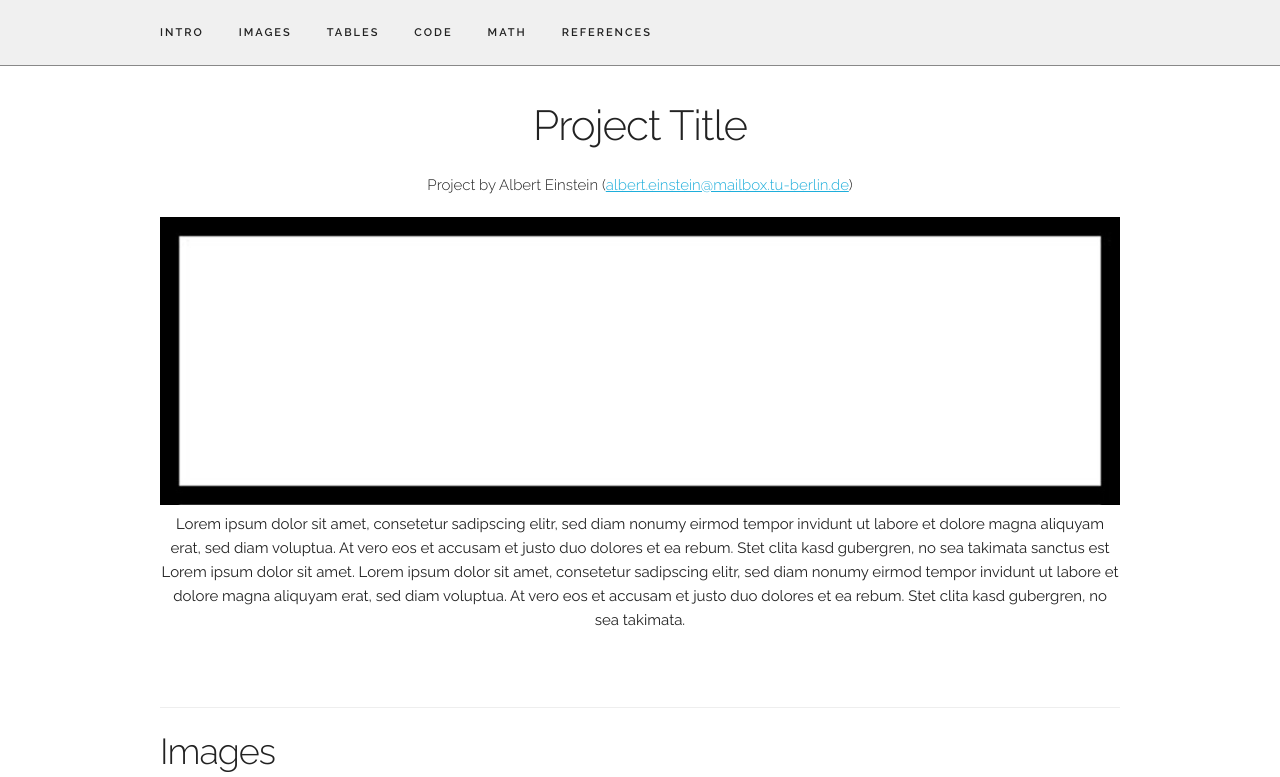
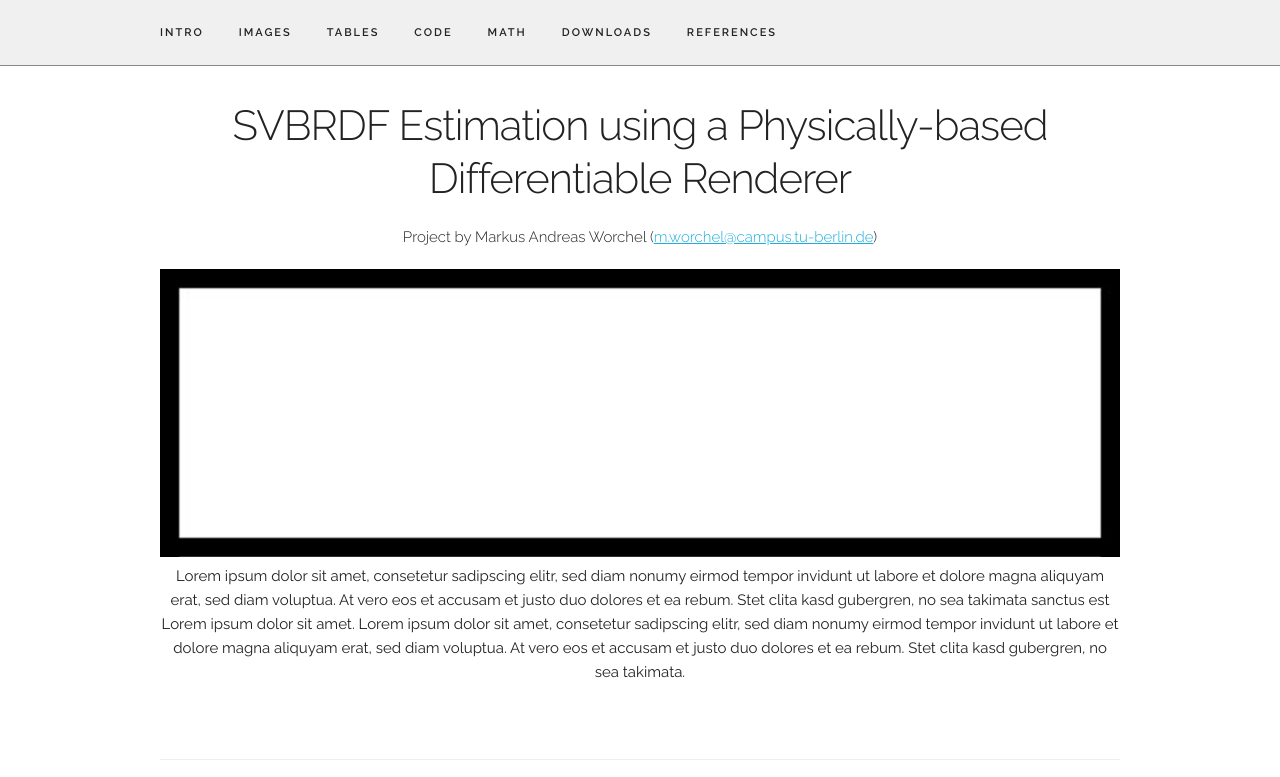
Before and after one commit to mworchel/svbrdf-estimation, a plain HTML site: page documentation/website/index.html in a window 1280 px wide. Shown: the top 777 px of the page. Drawn offline with nearby package versions, Linux system fonts and the light colour scheme; some packages are replaced by stand-ins of ours.

Commit message:
Add intro and presentations to the documentation

```diff
--- a/documentation/website/index.html
+++ b/documentation/website/index.html
@@ -1,4 +1,4 @@
-<!doctype html><html class="no-js"><head><meta charset="utf-8"><title>Project Title</title><meta name="description" content=""><meta name="viewport" content="width=device-width">
+<!doctype html><html class="no-js"><head><meta charset="utf-8"><title>SVBRDF Estimation</title><meta name="description" content=""><meta name="viewport" content="width=device-width">
 <!-- Place favicon.ico and apple-touch-icon.png in the root directory -->
 <link href="http://fonts.googleapis.com/css?family=Raleway:300,400,600" rel="stylesheet" type="text/css">
     <link rel="stylesheet" type="text/css" href="style.css">
@@ -33,6 +33,9 @@
                     <a class="navbar-link" href="#math">Math</a>
                 </li>
                 <li class="navbar-item">
+                    <a class="navbar-link" href="#downloads">Downloads</a>
+                </li>
+                <li class="navbar-item">
                     <a class="navbar-link" href="#references">References</a>
                 </li>
             </ul>
@@ -40,8 +43,8 @@
     </nav>
 
     <section class="header" id="intro">
-        <h2 class="title">Project Title</h2>
-        <h6>Project by Albert Einstein (<a href="mailto:albert.einstein@mailbox.tu-berlin.de">albert.einstein@mailbox.tu-berlin.de</a>)
+        <h2 class="title">SVBRDF Estimation using a Physically-based Differentiable Renderer</h2>
+        <h6>Project by Markus Andreas Worchel (<a href="mailto:m.worchel@campus.tu-berlin.de">m.worchel@campus.tu-berlin.de</a>)
         </h6>
 
         <div class="row">
@@ -247,6 +250,17 @@
         </p>
     </div>
 
+    <div class="docs-section" id="downloads">
+        <h3 class="section-heading">Downloads</h3>
+
+        <h5>Presentations</h5>
+
+        <p>
+            Topic Presentation (<a href="slides/topic.pdf">pdf</a>, <a href="slides/topic.pptx">pptx</a>) <br>
+            Technical Presentation (<a href="slides/technical.pdf">pdf</a>, <a href="slides/technical.pptx">pptx</a>) - training video only in pptx
+        </p>
+    </div>
+
     <div class="docs-section" id="references">
         <h3 class="section-heading">References</h3>
         <ul class="popover-list">
```
Also changed, not shown: 4 other files.
